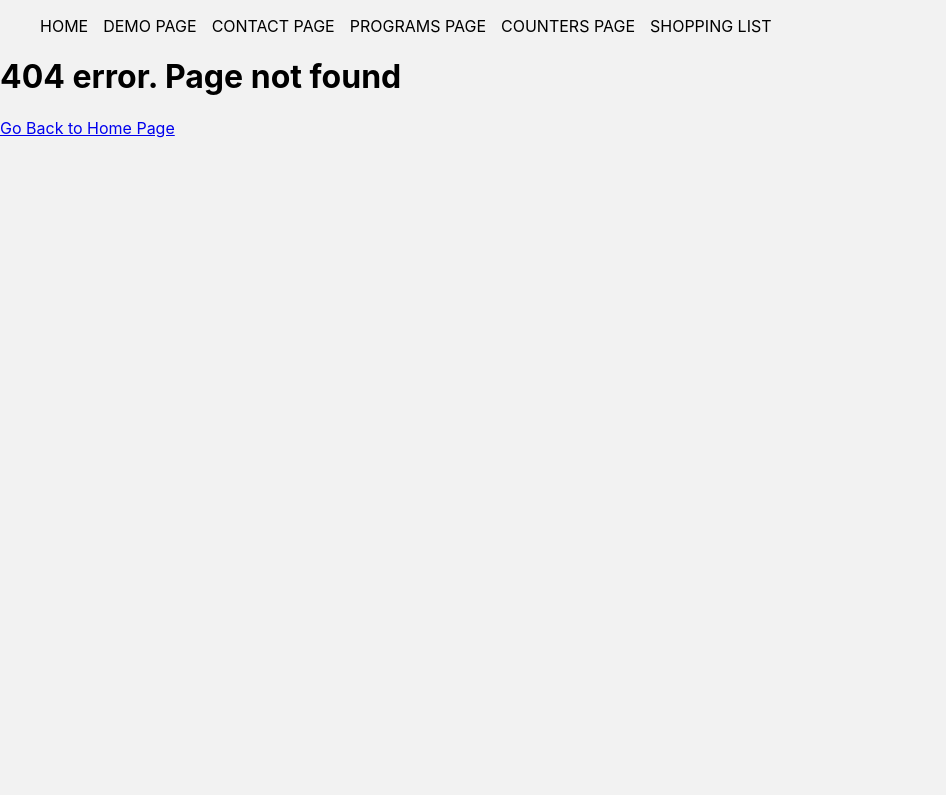
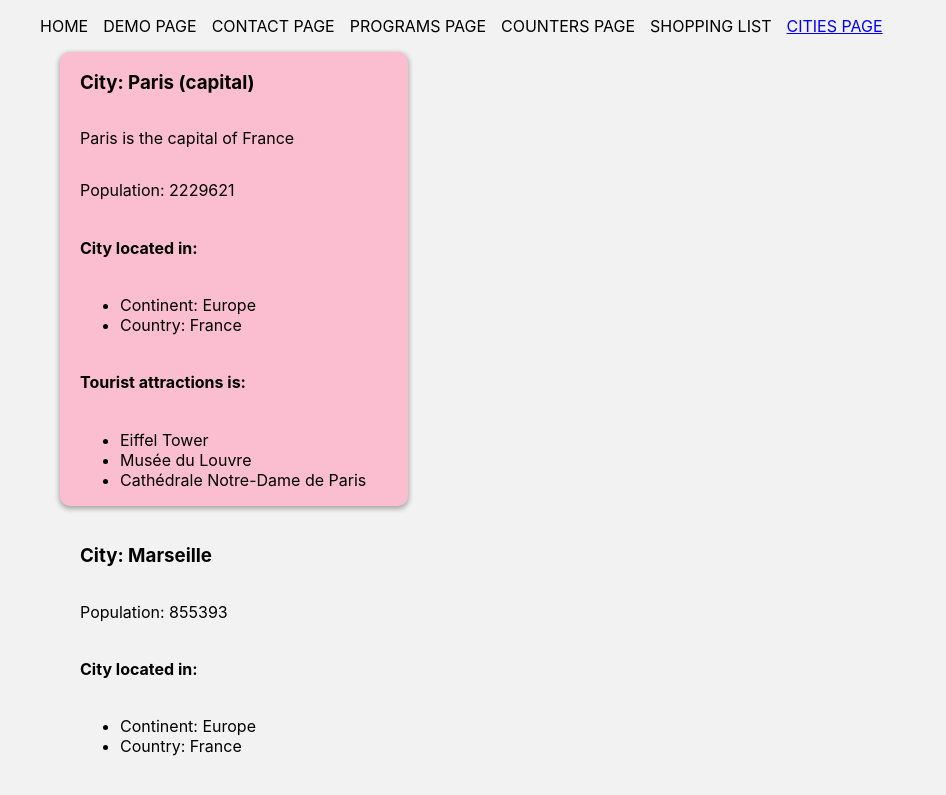
Before and after one commit to brigita2/first-react-app, a React (Create React App) app: page /cities in a window 1280 px wide. Before the commit this address had no page. Shown: the top 795 px of the page, without its empty margins (0-946 px from the left). Built offline with nearby package versions, Linux system fonts and the light colour scheme.

Commit message:
cities first task part done

```diff
--- a/src/App.js
+++ b/src/App.js
@@ -4,6 +4,7 @@
 import ProgramsPage from "./Pages/CodeAcademyProgramsPage/ProgramsPage/ProgramsPage";
 import CounterPage from './Pages/CounterPage/CounterPage';
 import ShoppingList from './Pages/ShoppingList/ShoppingList';
+import CitiesPage from './Pages/CitiesPage/CitiesPage';
 
 
 function App() {
@@ -35,6 +36,10 @@
           <li className='nav-item'>
             <NavLink to='/shopping-list' className='nav-link'>Shopping List</NavLink>
           </li>
+
+          <li className='nav-item'>
+            <NavLink to='/cities' className='nav-link'>Cities Page</NavLink>
+          </li>
         </ul>
       </nav>
 
@@ -45,6 +50,7 @@
         <Route path='/programs' element={<ProgramsPage />} />
         <Route path='/counter' element={<CounterPage />} />
         <Route path='/shopping-list' element={<ShoppingList />} />
+        <Route path='/cities' element={<CitiesPage />} />
         <Route path='*' element={
           <><h1>404 error. Page not found</h1><Link to='/'>Go Back to Home Page</Link></>
         }/>
--- /dev/null
+++ b/src/Pages/CitiesPage/CitiesPage.js
@@ -0,0 +1,94 @@
+import { useState } from "react";
+import Container from "../../Components/Container/Container";
+import CityItem from "./CityItem/CityItem";
+
+function CitiesPage() {
+    let citiesList = [
+        {
+            name: 'Paris',
+            population: 2229621,
+            location: {
+                continent: 'Europe',
+                country: 'France',
+                },
+            touristAttractions: ['Eiffel Tower', 'Musée du Louvre', 'Cathédrale Notre-Dame de Paris' ],
+            isCapital: true,
+         },
+         {
+            name: 'Marseille',
+            population: 855393,
+            location: {
+                continent: 'Europe',
+                country: 'France',
+                },
+            touristAttractions: ['Basilique Notre-Dame de la Garde'],
+            isCapital: false,
+         },
+         {
+            name: 'Bordeaux',
+            population: 605393,
+            location: {
+                continent: 'Europe',
+                country: 'France',
+                },
+            touristAttractions: ['Place de la Bourse', 'The water mirror', 'St. Andre Cathedral'],
+            isCapital: false,
+         },
+         {
+            name: 'Vilnius',
+            population: 1005393,
+            location: {
+                continent: 'Europe',
+                country: 'Lithuania',
+                },
+            touristAttractions: ['Gedimino pilis', 'baltic sea', 'Dolphinarium'],
+            isCapital: true,
+         },
+         {
+            name: 'Kaunas',
+            population: 905393,
+            location: {
+                continent: 'Europe',
+                country: 'Lithuania',
+                },
+            touristAttractions: ['Kauno pilis', 'Raudondvario dvaras'],
+            isCapital: true,
+         },
+         {
+            name: 'Roma',
+            population: 855393,
+            location: {
+                continent: 'Europe',
+                country: 'Lithuania',
+                },
+            touristAttractions: ['Kauno pilis'],
+            isCapital: false,
+         },
+         {
+            name: 'Siauliai',
+            population:705393,
+            location: {
+                continent: 'Europe',
+                country: 'Lithuania',
+                },
+            touristAttractions: [],
+            isCapital: false,
+         },
+];
+
+    const [ cities, setCitiesList ] = useState(citiesList);
+
+    return(
+        <Container>
+            {cities.map((city, index) => {
+
+                return (
+                <CityItem city={city} key={index}/>
+                )
+            })}
+
+
+        </Container>
+    )
+}
+export default CitiesPage;
--- /dev/null
+++ b/src/Pages/CitiesPage/CityItem/CityItem.js
@@ -0,0 +1,43 @@
+import '../citiesPage.css'
+
+function CityItem ({ city, index }) {
+const { isCapital, name, population } = city;
+
+    const touristAttractionsTitle = () => {
+        if (city.touristAttractions == '') {
+            return <h4>{name} has no tourist attractions</h4>;
+        } else if (city.touristAttractions && city.touristAttractions.length > 1) {
+            return <h4>Tourist attractions is: </h4>;
+        } else {
+            return <h4>Tourist attraction:</h4>
+        }
+    };
+
+    const cityTitle = () => isCapital ? (<h3>City: {name} (capital)</h3>) : (<h3>City: {name}</h3>);
+
+    return (
+        <div key={index} className={`city-wrapper ${isCapital ? 'capital' : ''}`}>
+
+                    {cityTitle()}
+
+                    {isCapital && <p>{name} is the capital of {city.location.country}</p>}
+
+                    <p>Population: {population}</p>
+
+                    <h4>City located in:</h4>
+                    <ul>
+                        <li>Continent: {city.location.continent}</li>
+                        <li>Country: {city.location.country}</li>
+                    </ul>
+
+                    {touristAttractionsTitle()}
+                    <ul>
+                    {city.touristAttractions.map((attraction) => {
+                        return <li>{attraction}</li>
+                    })}
+                    </ul>
+
+                </div>
+    );
+}
+export default CityItem;
--- /dev/null
+++ b/src/Pages/CitiesPage/citiesPage.css
@@ -0,0 +1,14 @@
+.city-wrapper {
+    display: flex;
+    flex-wrap: wrap;
+    flex-direction: column;
+    width: 30%;
+    padding-left: 20px;
+    margin-bottom: 20px;
+}
+
+.capital {
+    background-color: rgb(250, 190, 208);
+    box-shadow: 0 2px 5px 1px rgba(0, 0, 0, 0.3);
+    border-radius: 10px;
+}
--- a/src/Pages/ShoppingList/ShoppingList.js
+++ b/src/Pages/ShoppingList/ShoppingList.js
@@ -76,6 +76,7 @@
             <input type="text" id="shopping-item" name="shopping-item" value={newItem} onChange={itemInputHandler}/>
             <input type="submit" value="Create" />
            </form>
+
                 <h2>{shoppingList && shoppingList.length > 0 ? 'Shopping List' : 'Your Shopping List is Empty'}</h2>
                 {product && product.length > 0 && (
                     <ul>
```
